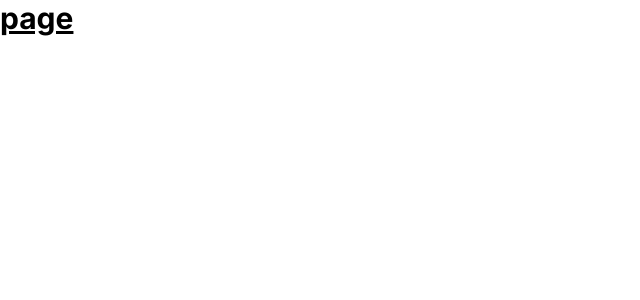
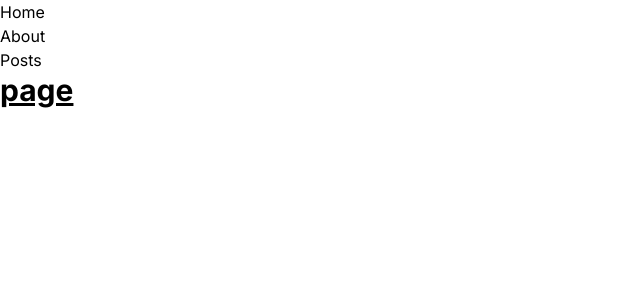
Before and after one commit to Lilopadilla22/page-post-nextjs, a Next.js app: page / in a window 1280 px wide. Shown: the top 300 px of the page, without its empty margins (0-640 px from the left). Built offline with nearby package versions, Linux system fonts and the light colour scheme.

Commit message:
add navbar

```diff
--- /dev/null
+++ b/app/components/Navbar.jsx
@@ -0,0 +1,36 @@
+import Link from "next/link"
+
+
+const sections = [
+    {
+      label: 'Home',
+      route: '/'
+    },
+    {
+      label: 'About',
+      route: '/about'
+    }
+    ,
+    {
+      label: 'Posts',
+      route: '/posts'
+    }
+  ]
+
+export function Navbar() {
+  return (
+    <header>
+        <nav>
+        <ul>
+            {sections.map(({label, route}) => (
+                <li key={route}>
+                    <Link href={route}>
+                    {label}
+                    </Link>
+                </li>
+            ))}
+        </ul>
+        </nav>
+    </header>
+  )
+}
--- a/app/layout.js
+++ b/app/layout.js
@@ -1,3 +1,4 @@
+import { Navbar } from './components/Navbar'
 import './globals.css'
 import { Inter } from 'next/font/google'
 
@@ -11,7 +12,10 @@
 export default function RootLayout({ children }) {
   return (
     <html lang="en">
-      <body className={inter.className}>{children}</body>
+      <body className={inter.className}>
+        <Navbar/>
+        {children}
+        </body>
     </html>
   )
 }
```
